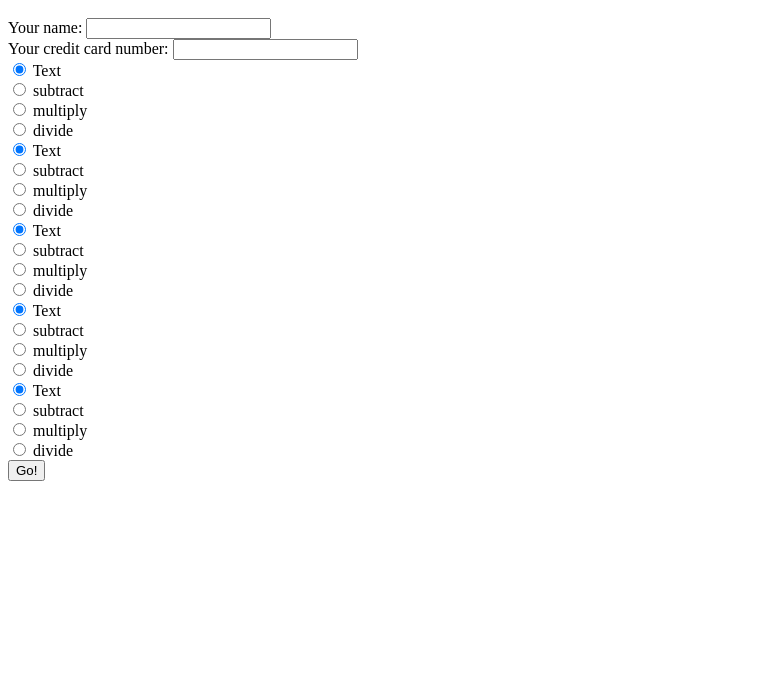
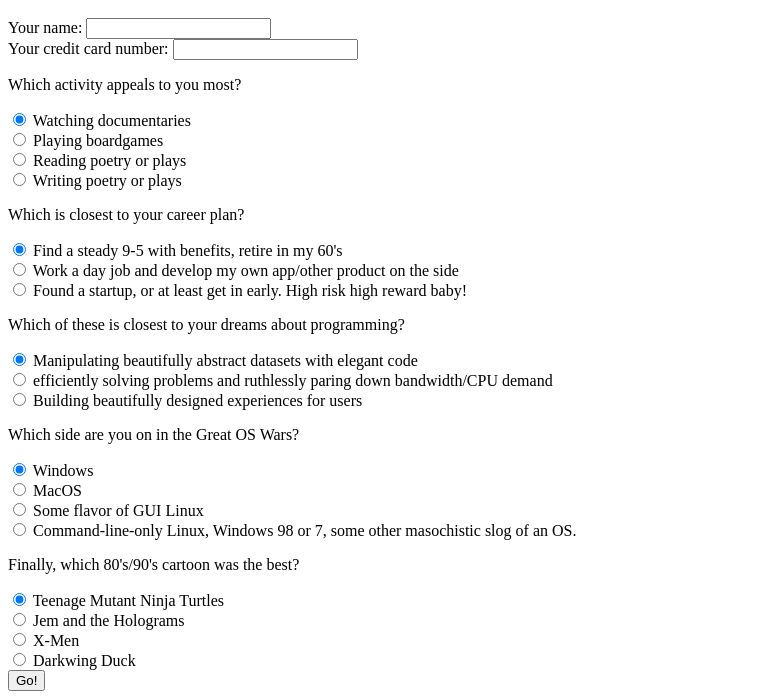
Before and after one commit to andrademichael/track-suggester-oct, a plain HTML site: page index.html in a window 1280 px wide. Shown: the part 120-819 px from the top of the page, without its empty margins (0-765 px from the left). Drawn offline with Linux system fonts and the light colour scheme.

Commit message:
add question content in html

```diff
--- a/index.html
+++ b/index.html
@@ -22,128 +22,121 @@
           <span id="creditCardHelp" class="help-block"></span>
         </div>
         <!-- Creativity Question -->
+        <p class="questionText">Which activity appeals to you most?</p>
         <div class="radio">
           <label>
             <input type="radio" name="creativity" value="1" checked>
-            Text
+            Watching documentaries
           </label>
         </div>
         <div class="radio">
           <label>
             <input type="radio" name="creativity" value="2">
-            subtract
+            Playing boardgames
           </label>
         </div>
         <div class="radio">
           <label>
             <input type="radio" name="creativity" value="3">
-            multiply
+            Reading poetry or plays
           </label>
         </div>
         <div class="radio">
           <label>
             <input type="radio" name="creativity" value="4">
-            divide
+            Writing poetry or plays
           </label>
         </div>
         <!-- Risk Tolerance Question -->
+        <p>Which is closest to your career plan?</p>
         <div class="radio">
           <label>
             <input type="radio" name="risk" value="1" checked>
-            Text
+            Find a steady 9-5 with benefits, retire in my 60's
           </label>
         </div>
         <div class="radio">
           <label>
             <input type="radio" name="risk" value="2">
-            subtract
+            Work a day job and develop my own app/other product on the side
           </label>
         </div>
         <div class="radio">
           <label>
             <input type="radio" name="risk" value="3">
-            multiply
-          </label>
-        </div>
-        <div class="radio">
-          <label>
-            <input type="radio" name="risk" value="4">
-            divide
+            Found a startup, or at least get in early. High risk high reward baby!
           </label>
         </div>
         <!-- Frontend Vs. Backend Question -->
+        <p>Which of these is closest to your dreams about programming?</p>
         <div class="radio">
           <label>
             <input type="radio" name="frontOrBack" value="1" checked>
-            Text
+            Manipulating beautifully abstract datasets with elegant code
           </label>
         </div>
         <div class="radio">
           <label>
             <input type="radio" name="frontOrBack" value="2">
-            subtract
+            efficiently solving problems and ruthlessly paring down bandwidth/CPU demand
           </label>
         </div>
         <div class="radio">
           <label>
             <input type="radio" name="frontOrBack" value="3">
-            multiply
-          </label>
-        </div>
-        <div class="radio">
-          <label>
-            <input type="radio" name="frontOrBack" value="4">
-            divide
+            Building beautifully designed experiences for users
           </label>
         </div>
         <!-- OS Allegience Question -->
+        <p>Which side are you on in the Great OS Wars?</p>
         <div class="radio">
           <label>
             <input type="radio" name="osAllegience" value="1" checked>
-            Text
+            Windows
           </label>
         </div>
         <div class="radio">
           <label>
             <input type="radio" name="osAllegience" value="2">
-            subtract
+            MacOS
           </label>
         </div>
         <div class="radio">
           <label>
             <input type="radio" name="osAllegience" value="3">
-            multiply
+            Some flavor of GUI Linux
           </label>
         </div>
         <div class="radio">
           <label>
             <input type="radio" name="osAllegience" value="4">
-            divide
+            Command-line-only Linux, Windows 98 or 7, some other masochistic slog of an OS.
           </label>
         </div>
         <!-- Random Question -->
         <div class="radio">
+          <p>Finally, which 80's/90's cartoon was the best?</p>
           <label>
             <input type="radio" name="random" value="1" checked>
-            Text
+            Teenage Mutant Ninja Turtles
           </label>
         </div>
         <div class="radio">
           <label>
             <input type="radio" name="random" value="2">
-            subtract
+            Jem and the Holograms
           </label>
         </div>
         <div class="radio">
           <label>
             <input type="radio" name="random" value="3">
-            multiply
+            X-Men
           </label>
         </div>
         <div class="radio">
           <label>
             <input type="radio" name="random" value="4">
-            divide
+            Darkwing Duck
           </label>
         </div>
 
```
